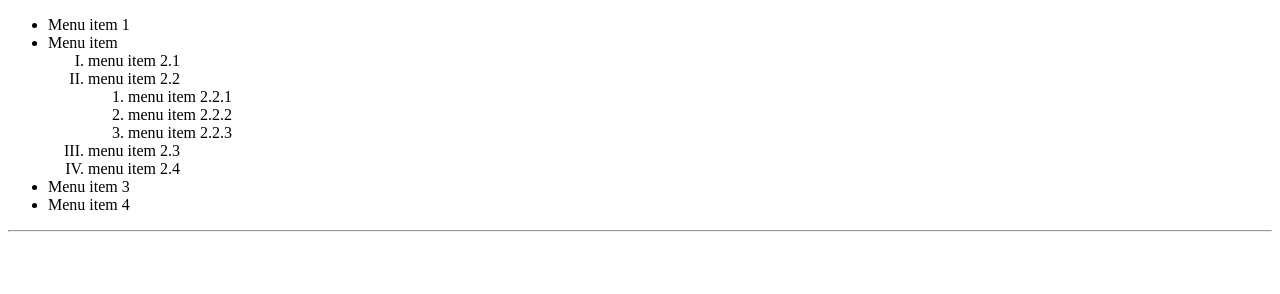
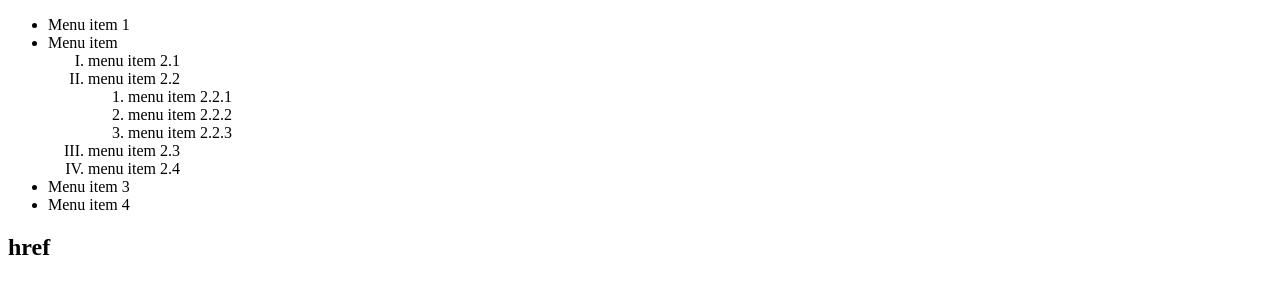
Before and after one commit to LGH-wed/duan, a plain HTML site: page index.html in a window 1280 px wide. Drawn offline with Linux system fonts and the light colour scheme.

Commit message:
file đã sủa đổi

```diff
--- a/index.html
+++ b/index.html
@@ -27,7 +27,7 @@
         <li>Menu item 3</li>
         <li>Menu item 4</li>
     </ul>
-    <hr>
+    <h2>href</h2>
 </body>
 
 </html>
```
